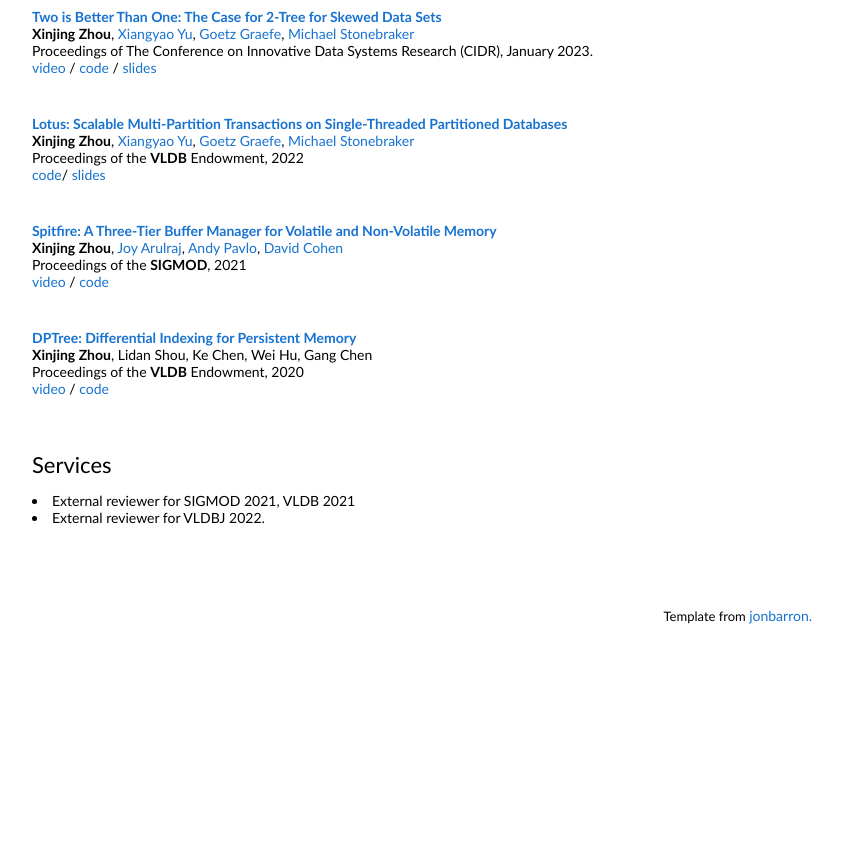
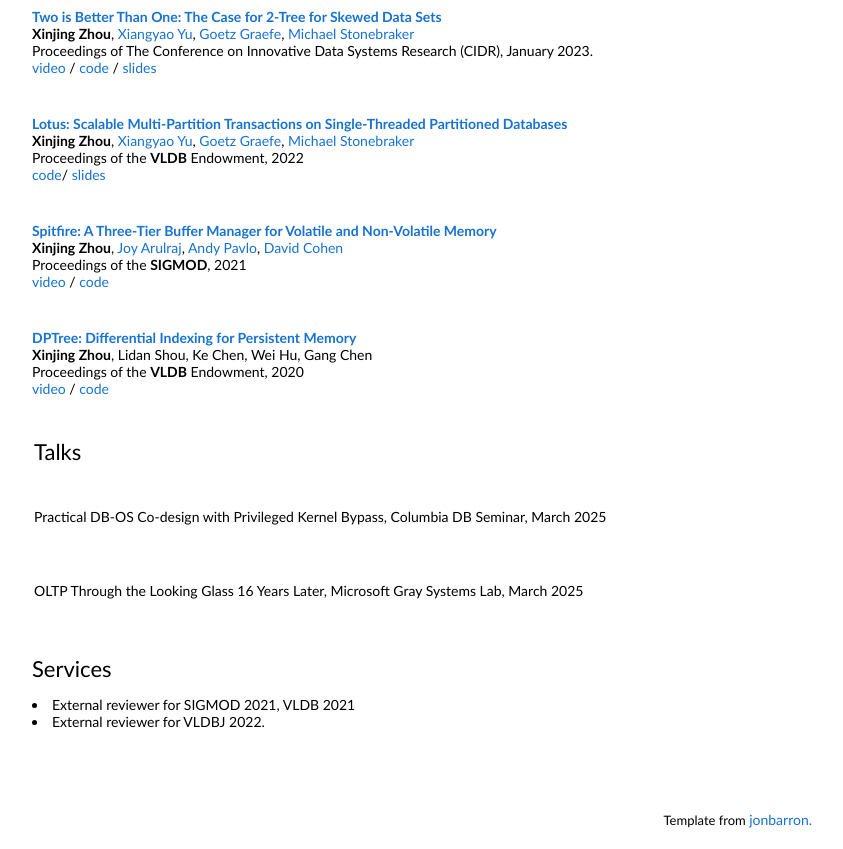
Before and after one commit to zxjcarrot/zxjcarrot.github.io, a plain HTML site: page index.html in a window 1280 px wide. Shown: the part 835-1684 px from the top of the page, without its empty margins (228-1071 px from the left). Before the commit the page ends 1480 px from the top, so only its background shows below. Drawn offline with Linux system fonts and the light colour scheme.

Commit message:
Update index.html

```diff
--- a/index.html
+++ b/index.html
@@ -249,6 +249,24 @@
     </td>
 </tr></tbody></table> -->
 
+<table width="100%" align="center" border="0" cellpadding="5"><tbody>
+      <tr><td style="padding:20px;padding-top:5px;width:100%">
+        <heading>Talks</heading>
+      </td>
+  </tr></tbody></table>
+
+    <table width="100%" align="center" border="0" cellpadding="5"><tbody>
+      <tr><td style="padding:20px;padding-top:5px;width:100%;vertical-align:middle">
+        <p>Practical DB-OS Co-design with Privileged Kernel Bypass, Columbia DB Seminar, March 2025</p>
+      </td>
+  </tr></tbody></table>
+
+    <table width="100%" align="center" border="0" cellpadding="5"><tbody>
+      <tr><td style="padding:20px;padding-top:5px;width:100%;vertical-align:middle">
+        <p>OLTP Through the Looking Glass 16 Years Later, Microsoft Gray Systems Lab, March 2025</p>
+      </td>
+  </tr></tbody></table>
+
         <table width="100%" align="center" border="0" cellspacing="0" cellpadding="20"><tbody>
           <tr>
             <td>
```
